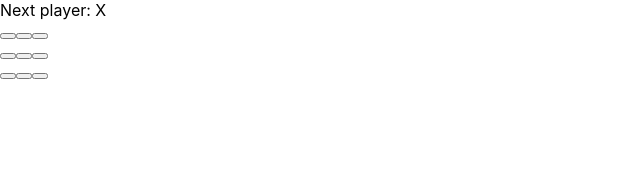
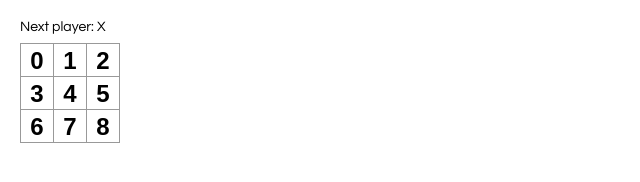
Before and after one commit to Redtigercod4/React-TicTacToe, a React app: page / in a window 1280 px wide. Shown: the whole page, without its empty margins (0-640 px from the left). Built offline with nearby package versions, Linux system fonts and the light colour scheme.

Commit message:
Passing Props

```diff
--- /dev/null
+++ b/src/Components/board.css
@@ -0,0 +1,9 @@
+.board-row:after {
+    clear: both;
+    content: "";
+    display: table;
+  }
+
+  .status {
+    margin-bottom: 10px;
+  }
--- a/src/Components/board.js
+++ b/src/Components/board.js
@@ -1,9 +1,10 @@
 import React from 'react';
 import Square from './square';
+import './board.css';
 
 class Board extends React.Component {
     renderSquare(i) {
-      return <Square />;
+      return <Square value={i} />;
     }
 
     render() {
--- /dev/null
+++ b/src/Components/game.css
@@ -0,0 +1,8 @@
+.game {
+    display: flex;
+    flex-direction: row;
+  }
+
+  .game-info {
+    margin-left: 20px;
+  }
--- a/src/Components/game.js
+++ b/src/Components/game.js
@@ -1,5 +1,6 @@
 import React from "react";
 import Board from "./board";
+import './game.css';
 
 class Game extends React.Component {
     render() {
--- /dev/null
+++ b/src/Components/square.css
@@ -0,0 +1,22 @@
+.square {
+    background: #fff;
+    border: 1px solid #999;
+    float: left;
+    font-size: 24px;
+    font-weight: bold;
+    line-height: 34px;
+    height: 34px;
+    margin-right: -1px;
+    margin-top: -1px;
+    padding: 0;
+    text-align: center;
+    width: 34px;
+  }
+
+  .square:focus {
+    outline: none;
+  }
+
+  .kbd-navigation .square:focus {
+    background: #ddd;
+  }
--- a/src/Components/square.js
+++ b/src/Components/square.js
@@ -1,10 +1,11 @@
 import React from 'react';
+import './square.css'
 
 class Square extends React.Component {
     render() {
       return (
         <button className="square">
-          {/* TODO */}
+          {this.props.value}
         </button>
       );
     }
--- a/src/index.css
+++ b/src/index.css
@@ -1,13 +1,8 @@
 body {
-  margin: 0;
-  font-family: -apple-system, BlinkMacSystemFont, 'Segoe UI', 'Roboto', 'Oxygen',
-    'Ubuntu', 'Cantarell', 'Fira Sans', 'Droid Sans', 'Helvetica Neue',
-    sans-serif;
-  -webkit-font-smoothing: antialiased;
-  -moz-osx-font-smoothing: grayscale;
+  font: 14px "Century Gothic", Futura, sans-serif;
+  margin: 20px;
 }
 
-code {
-  font-family: source-code-pro, Menlo, Monaco, Consolas, 'Courier New',
-    monospace;
+ol, ul {
+  padding-left: 30px;
 }
```
